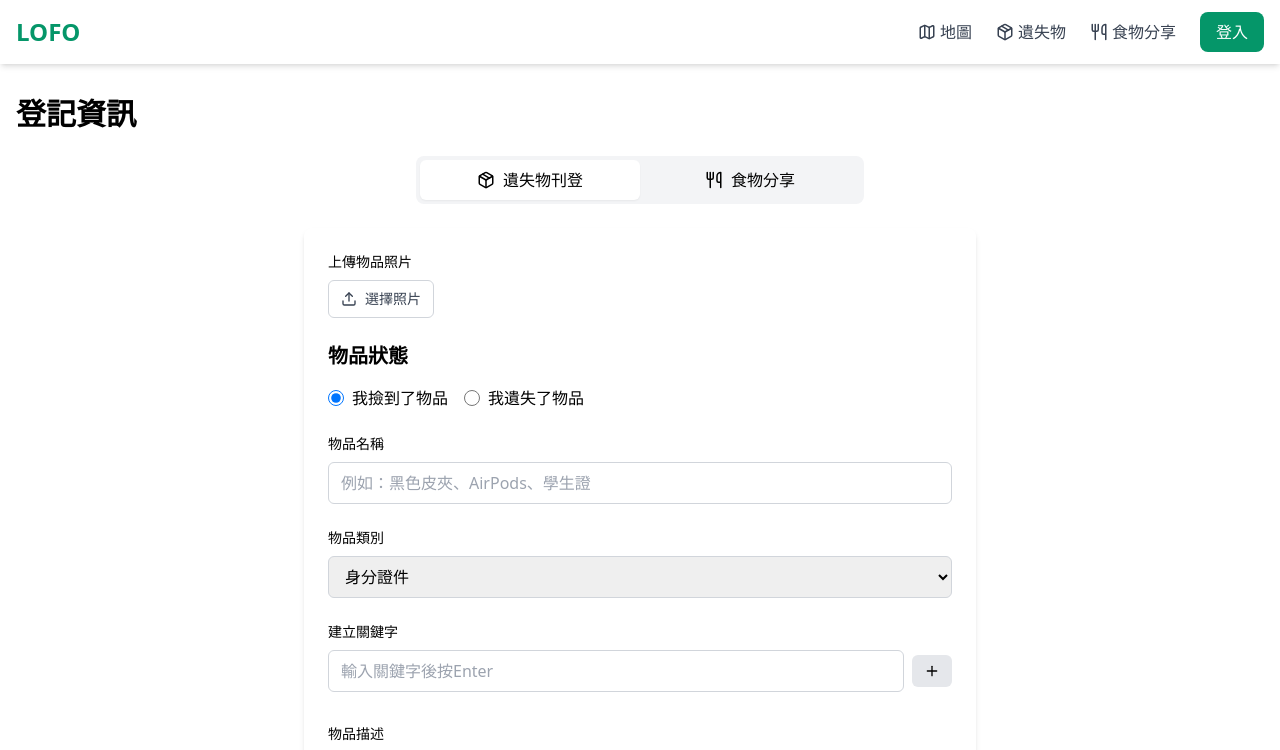
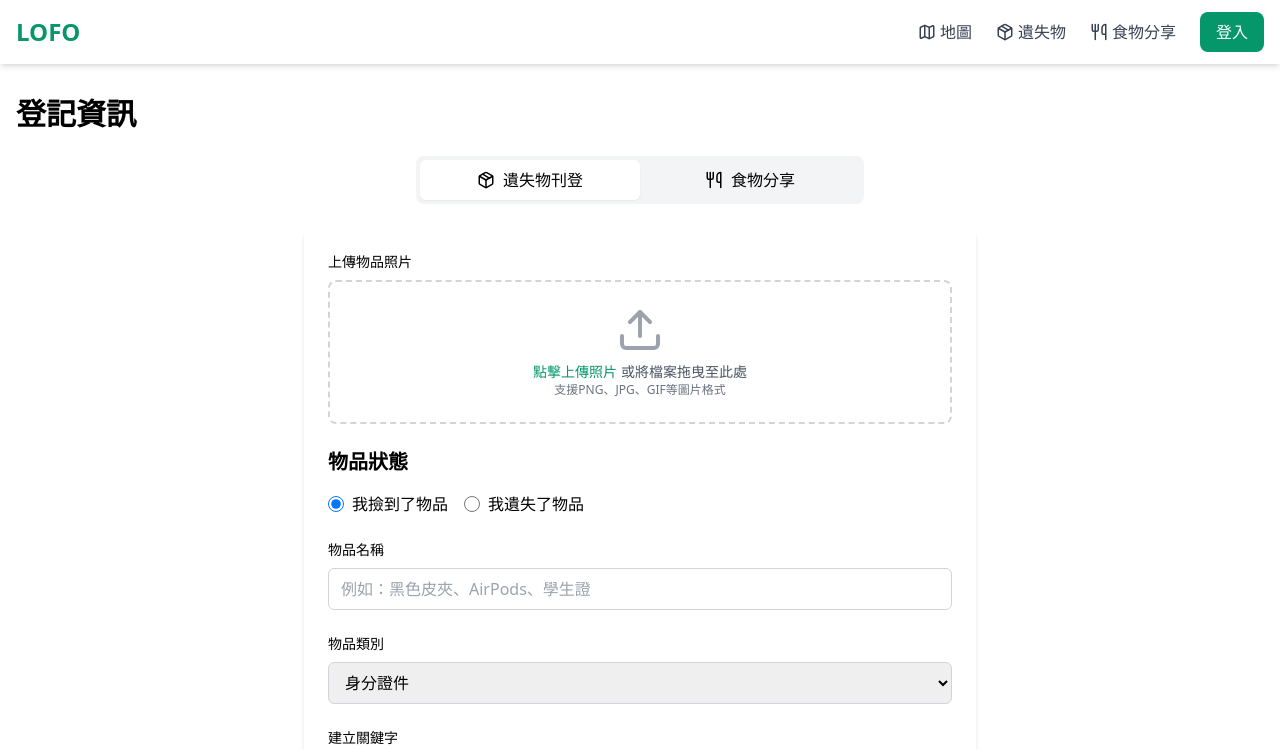
Before and after one commit to YuanWang08/LOFO-Flatform, a Nuxt app in the folder frontend/: page /submit/item in a window 1280 px wide. Shown: the top 750 px of the page. Built offline with nearby package versions, Linux system fonts and the light colour scheme.

Commit message:
feat: 改善圖片上傳介面，新增拖曳上傳功能及預覽刪除按鈕

```diff
--- a/frontend/pages/submit/food.vue
+++ b/frontend/pages/submit/food.vue
@@ -31,13 +31,21 @@
           <label for="image" class="block text-sm font-medium mb-2">
             上傳食物照片
           </label>
-          <div class="mt-1 flex items-center">
+          <div
+            class="mt-1 border-2 border-dashed border-gray-300 rounded-lg p-6 transition-colors"
+            :class="{ 'border-emerald-500 bg-emerald-50': isDragging }"
+            @dragover.prevent="isDragging = true"
+            @dragleave.prevent="isDragging = false"
+            @drop.prevent="handleFileDrop"
+          >
+            <div class="text-center">
+              <Upload class="mx-auto h-12 w-12 text-gray-400" />
+              <div class="mt-2 flex justify-center text-sm text-gray-600">
                 <label
                   for="image-upload-food"
-              class="cursor-pointer bg-white border border-gray-300 rounded-md py-2 px-3 flex items-center justify-center text-sm text-gray-700 hover:bg-gray-50"
+                  class="relative cursor-pointer rounded-md font-medium text-emerald-600 hover:text-emerald-500"
                 >
-              <Upload size="16" class="mr-2" />
-              <span>選擇照片</span>
+                  <span>點擊上傳照片</span>
                   <input
                     id="image-upload-food"
                     type="file"
@@ -46,13 +54,26 @@
                     @change="handleImageChange"
                   />
                 </label>
+                <p class="pl-1">或將檔案拖曳至此處</p>
+              </div>
+              <p class="text-xs text-gray-500">支援PNG、JPG、GIF等圖片格式</p>
+            </div>
           </div>
           <div v-if="previewImage" class="mt-3">
+            <div class="relative">
               <img
                 :src="previewImage"
                 alt="Preview"
                 class="h-40 w-auto rounded-md object-cover"
               />
+              <button
+                type="button"
+                @click="removeImage"
+                class="absolute top-1 right-1 bg-white rounded-full p-1 shadow-md hover:bg-gray-100"
+              >
+                <X size="16" class="text-gray-600" />
+              </button>
+            </div>
           </div>
         </div>
 
@@ -162,7 +183,7 @@
 <script setup>
 import { ref, computed, onMounted } from "vue";
 import { useRoute } from "vue-router";
-import { Upload, MapPin, Loader2, Package, Utensils } from "lucide-vue-next";
+import { Upload, MapPin, Loader2, Package, Utensils, X } from "lucide-vue-next";
 
 const route = useRoute();
 
@@ -177,6 +198,8 @@ const location = ref(null);
 const isSubmitting = ref(false);
 const previewImage = ref(null);
 const requireReservation = ref(true);
+const isDragging = ref(false);
+const imageFile = ref(null);
 
 // 設置預設日期時間為當前時間
 onMounted(() => {
@@ -197,12 +220,30 @@ onMounted(() => {
 const handleImageChange = (e) => {
   const file = e.target.files?.[0];
   if (file) {
+    processSelectedFile(file);
+  }
+};
+
+const handleFileDrop = (e) => {
+  isDragging.value = false;
+  const file = e.dataTransfer.files?.[0];
+  if (file && file.type.startsWith("image/")) {
+    processSelectedFile(file);
+  }
+};
+
+const processSelectedFile = (file) => {
+  imageFile.value = file;
   const reader = new FileReader();
   reader.onloadend = () => {
     previewImage.value = reader.result;
   };
   reader.readAsDataURL(file);
-  }
+};
+
+const removeImage = () => {
+  imageFile.value = null;
+  previewImage.value = null;
 };
 
 const setLocation = (loc) => {
--- a/frontend/pages/submit/item.vue
+++ b/frontend/pages/submit/item.vue
@@ -31,13 +31,21 @@
           <label for="image" class="block text-sm font-medium mb-2">
             上傳物品照片
           </label>
-          <div class="mt-1 flex items-center">
+          <div
+            class="mt-1 border-2 border-dashed border-gray-300 rounded-lg p-6 transition-colors"
+            :class="{ 'border-emerald-500 bg-emerald-50': isDragging }"
+            @dragover.prevent="isDragging = true"
+            @dragleave.prevent="isDragging = false"
+            @drop.prevent="handleFileDrop"
+          >
+            <div class="text-center">
+              <Upload class="mx-auto h-12 w-12 text-gray-400" />
+              <div class="mt-2 flex justify-center text-sm text-gray-600">
                 <label
                   for="image-upload"
-              class="cursor-pointer bg-white border border-gray-300 rounded-md py-2 px-3 flex items-center justify-center text-sm text-gray-700 hover:bg-gray-50"
+                  class="relative cursor-pointer rounded-md font-medium text-emerald-600 hover:text-emerald-500"
                 >
-              <Upload size="16" class="mr-2" />
-              <span>選擇照片</span>
+                  <span>點擊上傳照片</span>
                   <input
                     id="image-upload"
                     type="file"
@@ -46,13 +54,26 @@
                     @change="handleImageChange"
                   />
                 </label>
+                <p class="pl-1">或將檔案拖曳至此處</p>
+              </div>
+              <p class="text-xs text-gray-500">支援PNG、JPG、GIF等圖片格式</p>
+            </div>
           </div>
           <div v-if="previewImage" class="mt-3">
+            <div class="relative">
               <img
                 :src="previewImage"
                 alt="Preview"
                 class="h-40 w-auto rounded-md object-cover"
               />
+              <button
+                type="button"
+                @click="removeImage"
+                class="absolute top-1 right-1 bg-white rounded-full p-1 shadow-md hover:bg-gray-100"
+              >
+                <X size="16" class="text-gray-600" />
+              </button>
+            </div>
           </div>
         </div>
 
@@ -294,6 +315,7 @@ const isItemActive = computed(() => route.path === "/submit/item");
 const isFoodActive = computed(() => route.path === "/submit/food");
 
 const itemType = ref("found");
+const isDragging = ref(false);
 
 const title = ref("");
 const category = ref("身分證件"); // 預設選項
@@ -349,13 +371,30 @@ const removeKeyword = (index) => {
 const handleImageChange = (e) => {
   const file = e.target.files?.[0];
   if (file) {
+    processSelectedFile(file);
+  }
+};
+
+const handleFileDrop = (e) => {
+  isDragging.value = false;
+  const file = e.dataTransfer.files?.[0];
+  if (file && file.type.startsWith("image/")) {
+    processSelectedFile(file);
+  }
+};
+
+const processSelectedFile = (file) => {
   imageFile.value = file;
   const reader = new FileReader();
   reader.onloadend = () => {
     previewImage.value = reader.result;
   };
   reader.readAsDataURL(file);
-  }
+};
+
+const removeImage = () => {
+  imageFile.value = null;
+  previewImage.value = null;
 };
 
 const setLocation = (loc) => {
```
Lines whose indentation alone changed are shown as unchanged.
